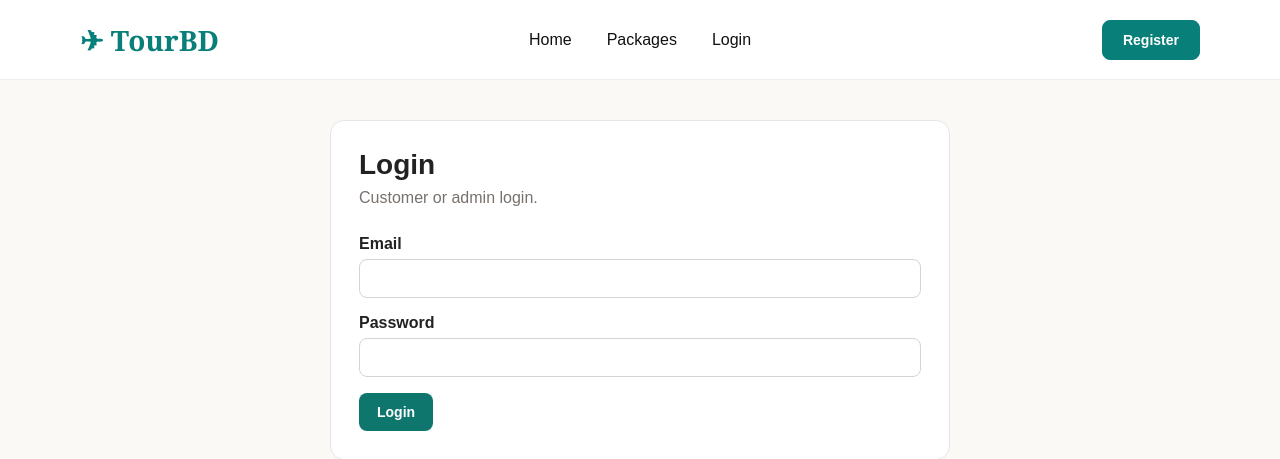
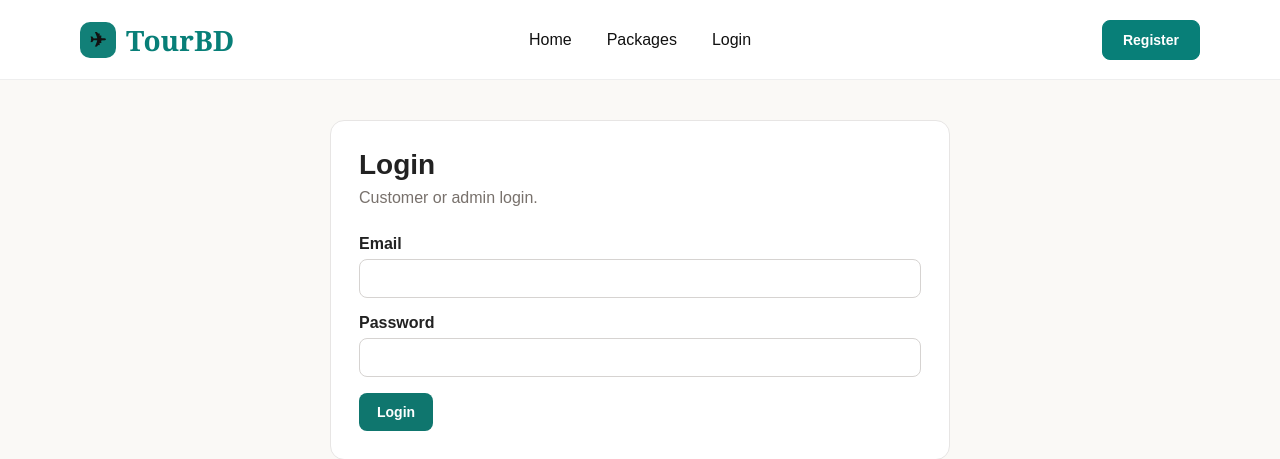
Before and after one commit to Nihongo-Nahiyan/TourBD, a PHP site: page /login.php in a window 1280 px wide. Shown: the top 459 px of the page. Run offline with PHP 8.4, Linux system fonts and the light colour scheme.

Commit message:
Add files via upload

```diff
--- a/includes/header.php
+++ b/includes/header.php
@@ -57,13 +57,17 @@ if(!isset($pageTitle)){
     <!-- LOGO -->
 
     <a
-        href="index.php"
-        class="brand"
-    >
+    href="index.php"
+    class="brand"
+>
 
-        ✈ TourBD
+    <span class="logo-mark">✈</span>
 
-    </a>
+    <span class="logo-text">
+        TourBD
+    </span>
+
+</a>
 
 
 
```
